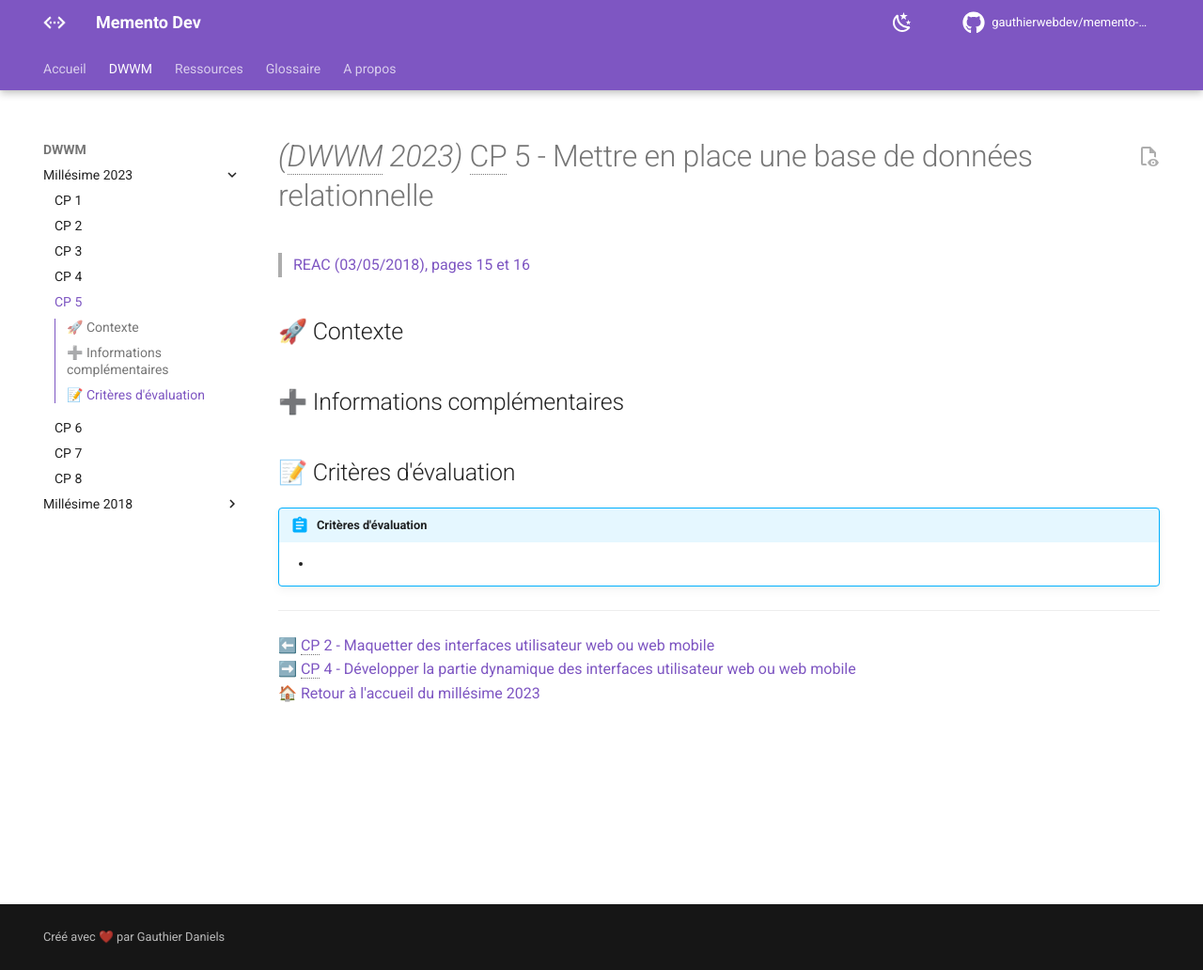
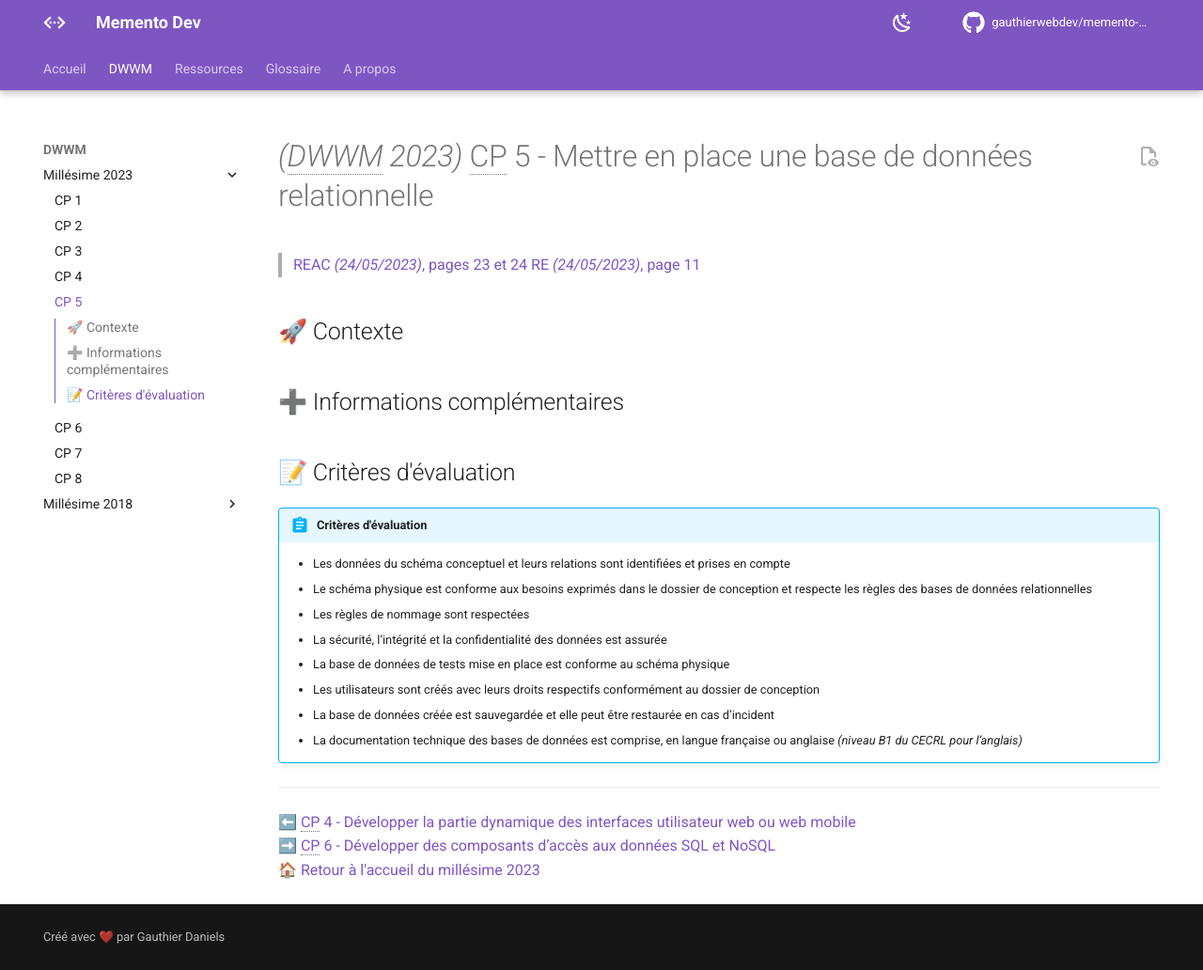
Before and after one commit to preparation-tp/memento-dev, an MkDocs documentation site: the page built from docs/dwwm/2023/cp-5-mettre-en-place-une-base-de-donnees-relationnelle.md, in a window 1280 px wide and 1032 px high. Shown: the whole window at 94% size. Built offline with MkDocs 1.6.1 and Material for MkDocs 9.7.7, drawn with Linux system fonts in a browser that asks for light colours; comment, search, counter and statistics services are not loaded.

Commit message:
docs: Update documentation for CP-5 with new references

```diff
--- a/docs/dwwm/2023/cp-5-mettre-en-place-une-base-de-donnees-relationnelle.md
+++ b/docs/dwwm/2023/cp-5-mettre-en-place-une-base-de-donnees-relationnelle.md
@@ -1,5 +1,6 @@
 # _(<abbr title="Développeur Web et Web Mobile">DWWM</abbr> 2023)_ <abbr title="Compétence Professionnelle">CP</abbr> 5 - Mettre en place une base de données relationnelle
-> [REAC (03/05/2018), pages 15 et 16](https://www.banque.di.afpa.fr/EspaceEmployeursCandidatsActeurs/EGPResultat.aspx?ct=01280m04&type=t)
+> [REAC _(24/05/2023)_, pages 23 et 24](https://www.banque.di.afpa.fr/EspaceEmployeursCandidatsActeurs/EGPResultat.aspx?ct=01280m04&type=t)
+> [RE _(24/05/2023)_, page 11](https://www.banque.di.afpa.fr/EspaceEmployeursCandidatsActeurs/EGPResultat.aspx?ct=01280m04&type=t)
 
 ## 🚀 Contexte
 
@@ -7,10 +8,17 @@
 
 ## 📝 Critères d'évaluation
 !!! abstract "Critères d'évaluation"
-    -
+    - Les données du schéma conceptuel et leurs relations sont identifiées et prises en compte
+    - Le schéma physique est conforme aux besoins exprimés dans le dossier de conception et respecte les règles des bases de données relationnelles
+    - Les règles de nommage sont respectées
+    - La sécurité, l’intégrité et la confidentialité des données est assurée
+    - La base de données de tests mise en place est conforme au schéma physique
+    - Les utilisateurs sont créés avec leurs droits respectifs conformément au dossier de conception
+    - La base de données créée est sauvegardée et elle peut être restaurée en cas d’incident
+    - La documentation technique des bases de données est comprise, en langue française ou anglaise _(niveau B1 du CECRL pour l’anglais)_
 
 ---
 
-[⬅️ <abbr title="Compétence Professionnelle">CP</abbr> 2 - Maquetter des interfaces utilisateur web ou web mobile](cp-2-maquetter-des-interfaces-utilisateur-web-ou-web-mobile.md)
-[➡️ <abbr title="Compétence Professionnelle">CP</abbr> 4 - Développer la partie dynamique des interfaces utilisateur web ou web mobile](cp-4-developper-la-partie-dynamique-des-interfaces-utilisateur-web-ou-web-mobile.md)
+[⬅️ <abbr title="Compétence Professionnelle">CP</abbr> 4 - Développer la partie dynamique des interfaces utilisateur web ou web mobile](cp-4-developper-la-partie-dynamique-des-interfaces-utilisateur-web-ou-web-mobile.md)
+[➡️ <abbr title="Compétence Professionnelle">CP</abbr> 6 - Développer des composants d’accès aux données SQL et NoSQL](cp-6-developper-des-composants-d-acces-aux-donnees-sql-et-nosql.md)
 [🏠 Retour à l'accueil du millésime 2023](index.md)
```
